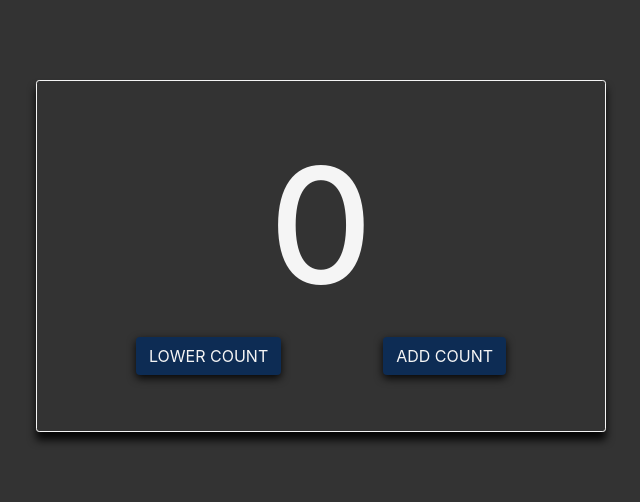
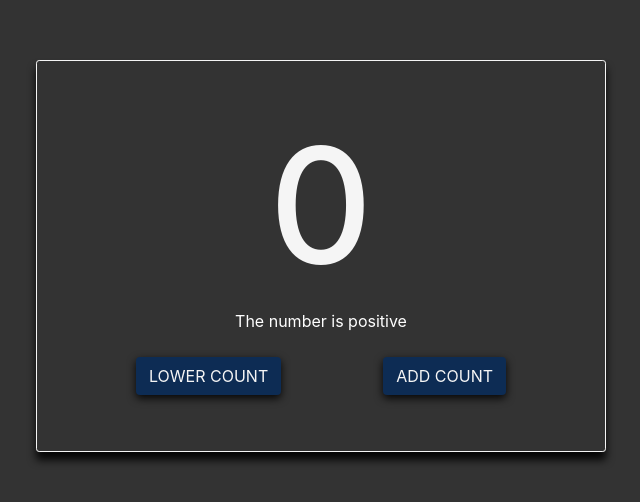
Before and after one commit to aguzsol/counter-project-vue-customdirectivesVUE, a plain HTML site: page index.html in a window 1280 px wide. Shown: the part 144-646 px from the top of the page, without its empty margins (319-959 px from the left). Drawn offline with nearby package versions, Linux system fonts and the light colour scheme.

Commit message:
solution1.1-adding-a-variable-text-theNumberIsPositive

```diff
--- a/css/main.css
+++ b/css/main.css
@@ -16,6 +16,7 @@ body {
   box-shadow: 0 0.5rem 0.5rem rgba(0, 0, 0, 0.9);
   border-radius: 0.2rem;
 }
+
 #counter {
   color: var(--mainGreen);
   font-size: 10rem;
--- a/index.html
+++ b/index.html
@@ -27,6 +27,7 @@
    <div class="col-10 mx-auto col-md-6 text-center main-container p-5 rounded-pill">
     <h1 v-highlight="'yellow'" v-hide-after="'5'" class="text-uppercase ">counter</h1>
     <h1 :class="{positive: counter>0, negative: counter<0}" id="counter">{{ counter }}</h1>
+    <p class="text-white">The number is {{ numberIsPositive }} </p>
     <div class="btn-container d-flex justify-content-around flex-wrap">
      <button v-blick-if-no-action="1" @click="updateCounter(-1)" class="btn counterBtn prevBtn text-uppercase m-2">lower count</button>
      <button v-blick-if-no-action="1" @click="updateCounter(1)" class="btn counterBtn nextBtn text-uppercase m-2">add count</button>
--- a/js/app.js
+++ b/js/app.js
@@ -9,6 +9,13 @@ const app = Vue.createApp({
         updateCounter(num) {
             this.counter += num
         },
+    },
+
+    computed: {
+        numberIsPositive(){
+            let text = this.counter >= 0? 'positive' : 'negative'
+            return text
+        }
     }
 })
 
```
